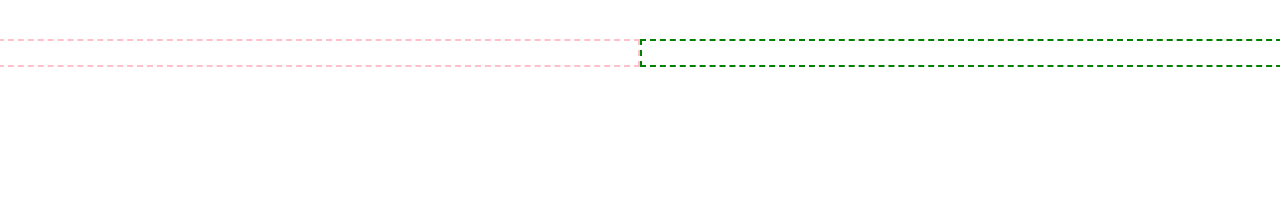
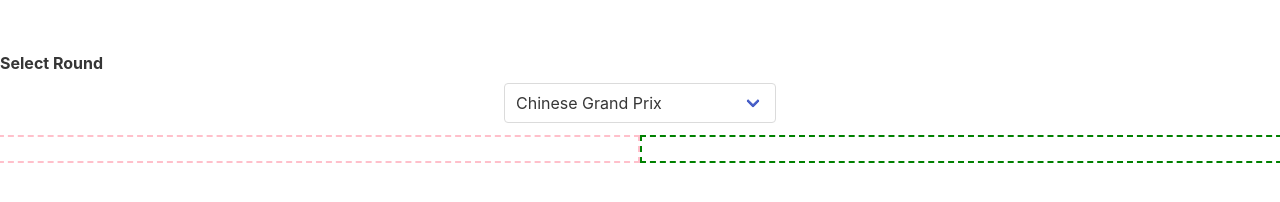
Before and after one commit to aaronkeith/F1ormula, a website: page public/index.html in a window 1280 px wide. Shown: the part 286-488 px from the top of the page. Drawn offline with nearby package versions, Linux system fonts and the light colour scheme; no server answers.

```diff
--- a/public/index.html
+++ b/public/index.html
@@ -14,13 +14,39 @@
   <section class="hero">
   <div class="hero-body">
     <div class="container brand">
-      <img id="f1ormula-brand" src="images/header_distilled.png" alt="F1ormula branding"/>
+      <img id="f1ormula-brand" src="images/header_distilled.png" alt="F1ormula" />
     </div>
   </div>
 </section>
-  <div class="container is-fluid">
-
+  <section>
+    <div class="field">
+  <label class="label race-selectiongab">Select Round</label>
+  <div class="control race-selection">
+    <div class="select">
+      <select>
+      <option>Chinese Grand Prix</option>
+        <option>Bahrain Grand Prix</option>
+        <option>Russian Grand Prix</option>
+        <option>Gran Premio De Espana</option>
+        <option>Grand Prix De Monaco</option>
+        <option>Grand Prix Du Canada</option>
+        <option>Grosser Preis Von Osterreich</option>
+        <option>British Grand Prix</option>
+        <option>Magyar Nagydij Grand Prix</option>
+        <option>Belgian Grand Prix</option>
+        <option>Gran Premio D'Italia</option>
+        <option>Singapore Grand Prix</option>
+        <option>Malaysia Grand Prix</option>
+        <option>Japanese Grand Prix</option>
+        <option>United States Grand Prix</option>
+        <option>Gran Premio De Mexico</option>
+        <option>Gran Premio Do Brasil</option>
+        <option>Abu Dhabi Grand Prix</option>
+      </select>
+    </div>
   </div>
+</div>
+  </section>
 
   <div class="columns">
     <div class="driver-listing-qualify column">
--- a/public/main.js
+++ b/public/main.js
@@ -1,5 +1,5 @@
 /* eslint-disable no-unused-vars */
-const $driverListing = document.querySelector('.driver-listing-qualify')
+const $driverQualify = document.querySelector('.driver-listing-qualify')
 
 fetch('http://ergast.com/api/f1/2017/3/qualifying.json').then(response =>
   response
@@ -12,7 +12,7 @@
         return renderDriver(driver)
       })
       renderDrivers.forEach(driver => {
-        $driverListing.appendChild(driver)
+        $driverQualify.appendChild(driver)
       })
     })
     .catch(err => {
--- a/public/styles.css
+++ b/public/styles.css
@@ -14,3 +14,8 @@
 .container.brand {
   text-align: center;
 }
+
+.race-selection {
+  margin-bottom: 3vh;
+  text-align: center;
+}
```
